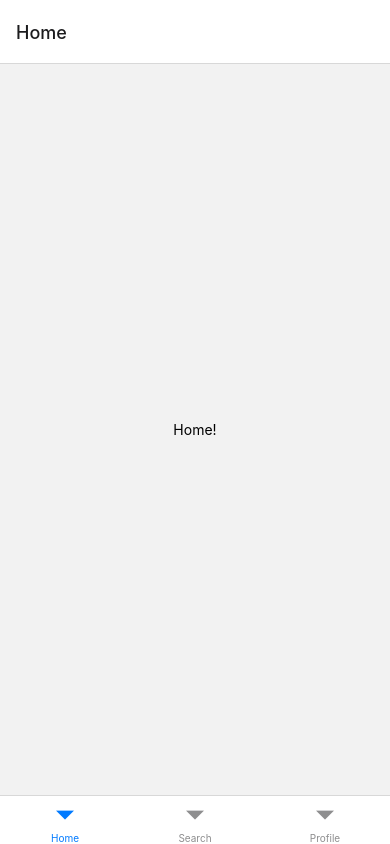
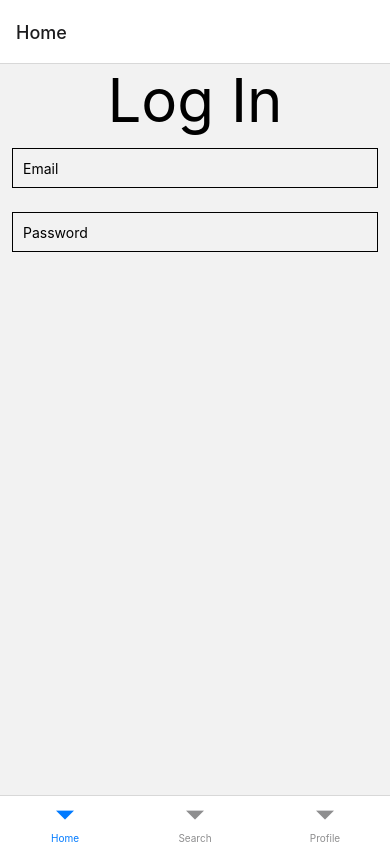
Before and after one commit to paullicata/amaya-mobile, a React Native app: screen /Home in a window 390 px wide. Built offline with nearby package versions, Linux system fonts and the light colour scheme.

Commit message:
Adding basic log in and sign up form molecules

```diff
--- /dev/null
+++ b/src/molecules/LogInForm.js
@@ -0,0 +1,40 @@
+import React, { useState } from "react";
+import { Text, TextInput, View, SafeAreaView, StyleSheet } from "react-native";
+
+const LogInForm = () => {
+  const [email, onChangeEmail] = useState();
+  const [password, onChangePassword] = useState();
+
+  return (
+    <View>
+      <Text style={styles.title}>Log In</Text>
+      <TextInput
+        style={styles.input}
+        placeholder="Email"
+        onChangeText={onChangeEmail}
+        value={email}
+      />
+      <TextInput
+        style={styles.input}
+        placeholder="Password"
+        onChangeText={onChangePassword}
+        value={password}
+      />
+    </View>
+  );
+};
+
+const styles = StyleSheet.create({
+  title: {
+    textAlign: "center",
+    fontSize: 60,
+  },
+  input: {
+    height: 40,
+    margin: 12,
+    borderWidth: 1,
+    padding: 10,
+  },
+});
+
+export default LogInForm;
--- /dev/null
+++ b/src/molecules/SignUpForm.js
@@ -0,0 +1,54 @@
+import React, { useState } from "react";
+import { Text, TextInput, View, SafeAreaView, StyleSheet } from "react-native";
+
+const SignUpForm = () => {
+  const [username, onChangeUsername] = useState();
+  const [email, onChangeEmail] = useState();
+  const [password, onChangePassword] = useState();
+  const [passwordConfirmation, onChangePasswordConfirmation] = useState();
+
+  return (
+    <View>
+      <Text style={styles.title}>Sign Up</Text>
+      <TextInput
+        style={styles.input}
+        placeholder="Username"
+        onChangeText={onChangeUsername}
+        value={username}
+      />
+      <TextInput
+        style={styles.input}
+        placeholder="Email"
+        onChangeText={onChangeEmail}
+        value={email}
+      />
+      <TextInput
+        style={styles.input}
+        placeholder="Password"
+        onChangeText={onChangePassword}
+        value={password}
+      />
+      <TextInput
+        style={styles.input}
+        placeholder="Password Confirmation"
+        onChangeText={onChangePasswordConfirmation}
+        value={passwordConfirmation}
+      />
+    </View>
+  );
+};
+
+const styles = StyleSheet.create({
+  title: {
+    textAlign: "center",
+    fontSize: 60,
+  },
+  input: {
+    height: 40,
+    margin: 12,
+    borderWidth: 1,
+    padding: 10,
+  },
+});
+
+export default SignUpForm;
--- a/src/organisms/EditProfileScreen.js
+++ b/src/organisms/EditProfileScreen.js
@@ -3,7 +3,7 @@ import { Text, View } from "react-native";
 
 const EditProfileScreen = () => {
   return (
-    <View style={{ flex: 1, justifyContent: "center", alignItems: "center" }}>
+    <View>
       <Text>Go to Profile!</Text>
     </View>
   );
--- a/src/organisms/HomeScreen.js
+++ b/src/organisms/HomeScreen.js
@@ -1,10 +1,12 @@
 import React from "react";
 import { Text, View } from "react-native";
+import LogInForm from "../molecules/LogInForm";
+import SignUpForm from "../molecules/SignUpForm";
 
 const HomeScreen = () => {
   return (
-    <View style={{ flex: 1, justifyContent: "center", alignItems: "center" }}>
-      <Text>Home!</Text>
+    <View>
+      <LogInForm />
     </View>
   );
 };
--- a/src/organisms/ProfileScreen.js
+++ b/src/organisms/ProfileScreen.js
@@ -3,7 +3,7 @@ import { Button, Text, View } from "react-native";
 
 const ProfileScreen = ({ navigation }) => {
   return (
-    <View style={{ flex: 1, justifyContent: "center", alignItems: "center" }}>
+    <View>
       <Text>Profile!</Text>
       <Button
         title="Go to Edit Profile"
--- a/src/organisms/SearchScreen.js
+++ b/src/organisms/SearchScreen.js
@@ -3,7 +3,7 @@ import { Text, View } from "react-native";
 
 const SearchScreen = () => {
   return (
-    <View style={{ flex: 1, justifyContent: "center", alignItems: "center" }}>
+    <View>
       <Text>Search!</Text>
     </View>
   );
```
Also changed, not shown: src/organisms/AuthScreen.js (+4 -3 lines).
